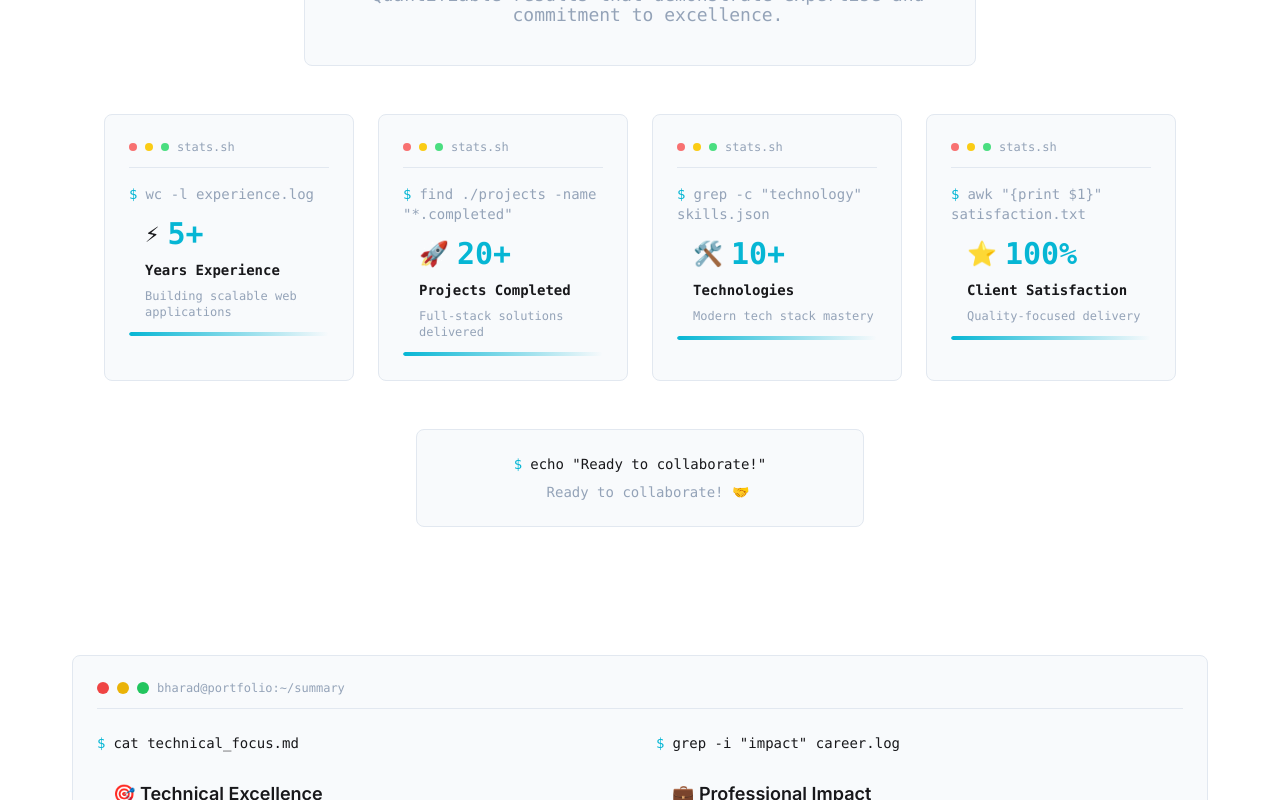
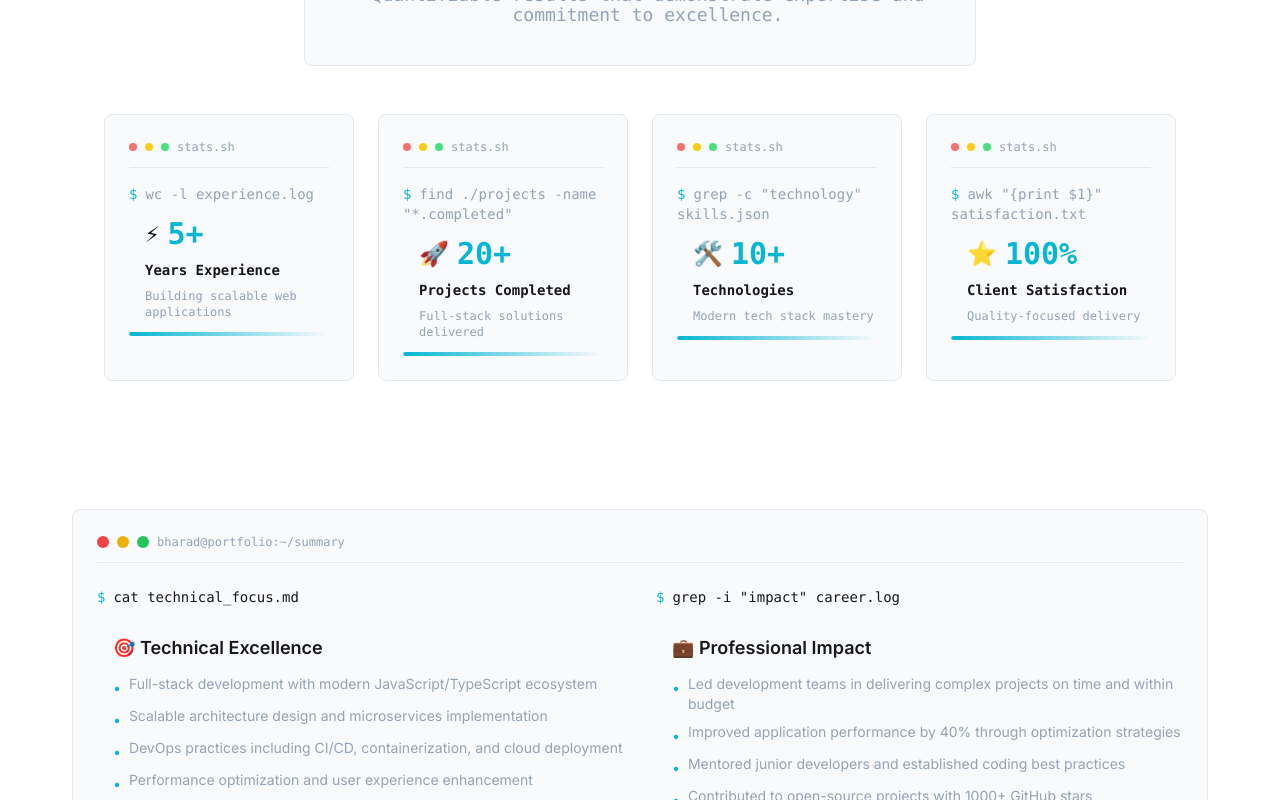
Before and after one commit to bharadwaj-pendyala/bharad-portfolio, a Next.js app: page / in a window 1280 px wide. Shown: the part 1316-2116 px from the top of the page. Built offline with nearby package versions, Linux system fonts and the light colour scheme.

Commit message:
refactor: remove terminal footer from stats section
- Remove 'echo Ready to collaborate!' terminal footer
- Clean up stats section to end with achievement cards only
- Streamline content based on user feedback

```diff
--- a/src/components/EnhancedStatsSection.tsx
+++ b/src/components/EnhancedStatsSection.tsx
@@ -170,23 +170,6 @@ export default function EnhancedStatsSection(): JSX.Element {
             </div>
           ))}
         </div>
-
-        {/* Terminal Footer */}
-        <div className="mt-12 text-center">
-          <div className="card mx-auto max-w-md border-card-border bg-card-bg">
-            <div className="font-mono text-sm">
-              <div>
-                <span className="text-accent">$</span>
-                <span className="ml-2 text-foreground">
-                  echo &quot;Ready to collaborate!&quot;
-                </span>
-              </div>
-              <div className="mt-2 pl-4 text-muted">
-                Ready to collaborate! 🤝
-              </div>
-            </div>
-          </div>
-        </div>
       </div>
     </section>
   );
```
